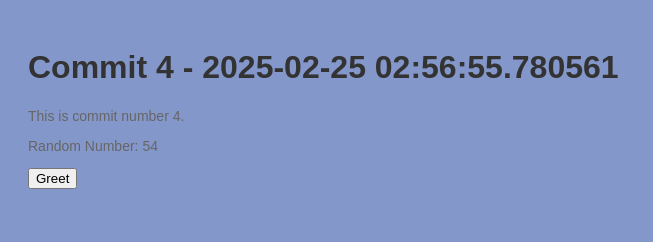
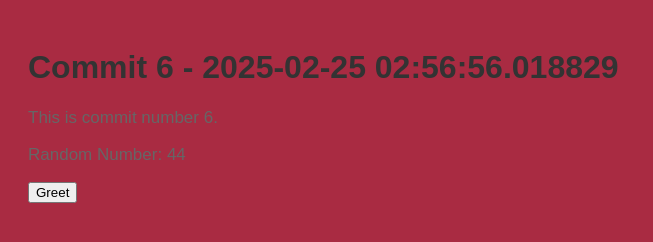
Before and after one commit to legbald0d/myrep-repo-20250225025649, a plain HTML site: page index.html in a window 1280 px wide. Shown: the whole page, without its empty margins (0-653 px from the left). Drawn offline with Linux system fonts and the light colour scheme.

Commit message:
📝 Commit 6 with HTML, CSS, and JS

```diff
--- a/index.html
+++ b/index.html
@@ -2,13 +2,13 @@
     <!DOCTYPE html>
     <html>
     <head>
-        <title>Commit 4 - 2025-02-25 02:56:55.780561</title>
+        <title>Commit 6 - 2025-02-25 02:56:56.018752</title>
         <link rel="stylesheet" href="style.css">
     </head>
     <body>
-        <h1>Commit 4 - 2025-02-25 02:56:55.780561</h1>
-        <p>This is commit number 4.</p>
-        <p>Random Number: 54</p>
+        <h1>Commit 6 - 2025-02-25 02:56:56.018829</h1>
+        <p>This is commit number 6.</p>
+        <p>Random Number: 44</p>
         <button onclick="greet()">Greet</button>
         <script src="script.js"></script>
     </body>
--- a/script.js
+++ b/script.js
@@ -2,4 +2,4 @@
     function greet() {
         alert('Hello from commit ' + commitNumber + '!');
     }
-    var commitNumber = 4;
+    var commitNumber = 6;
--- a/style.css
+++ b/style.css
@@ -1,7 +1,7 @@
 
     body {
         font-family: Arial, sans-serif;
-        background-color: #8497ca;
+        background-color: #a92b42;
         padding: 20px;
     }
     h1 {
@@ -9,5 +9,5 @@
     }
     p {
         color: #666;
-        font-size: 14px;
+        font-size: 17px;
     }
```
